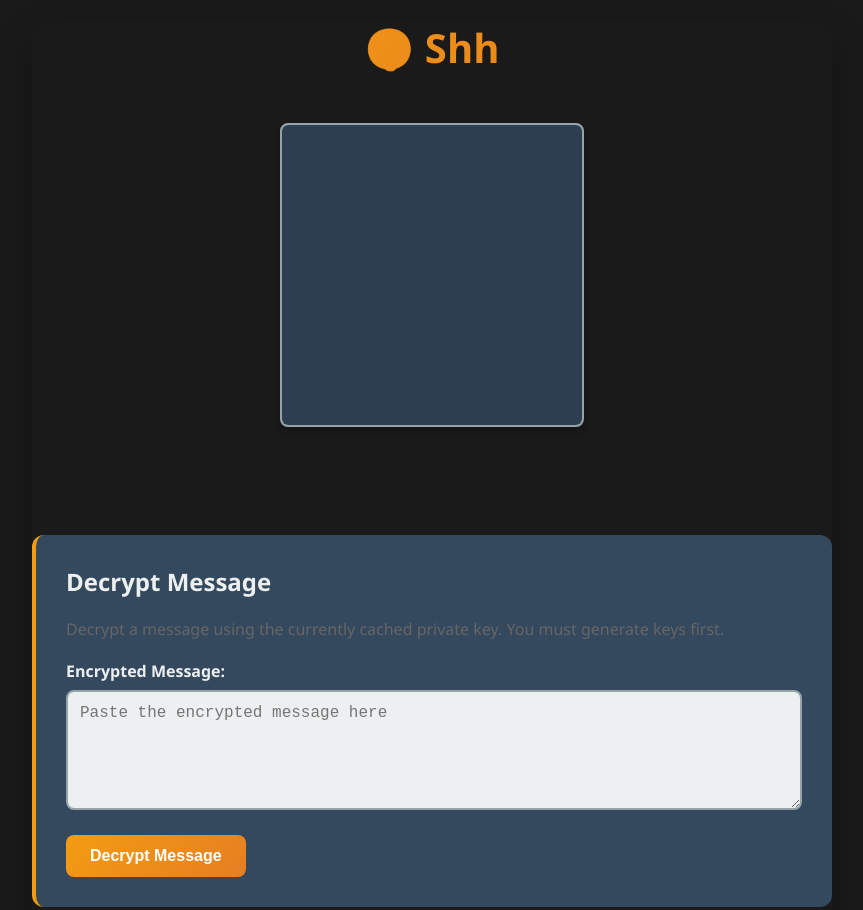
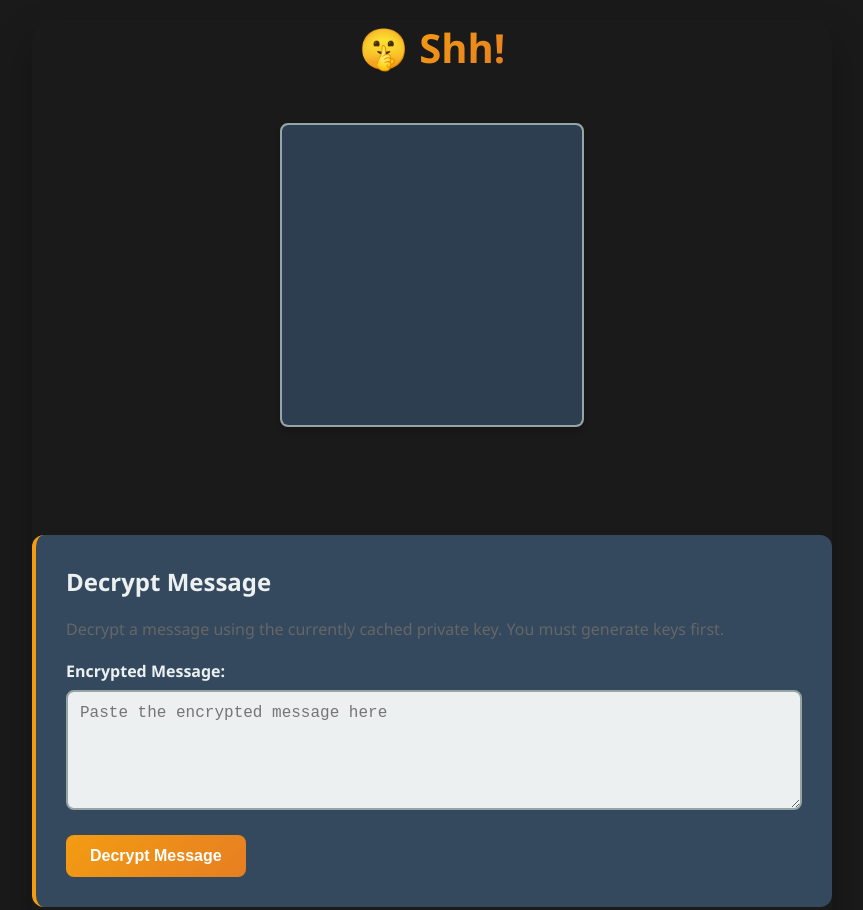
Before and after one commit to filipesoccol/shh, a website built with Vite: page index.html in a window 1280 px wide. Shown: the top 910 px of the page, without its empty margins (208-1071 px from the left). Built offline with nearby package versions, Linux system fonts and the light colour scheme.

Commit message:
Small tweaks to title.

```diff
--- a/index.html
+++ b/index.html
@@ -11,7 +11,7 @@
 </head>
 <body>
     <div class="container">
-        <h1>🤫 Shh</h1>
+        <h1>🤫 <span class="gradient-text">Shh!</span></h1>
         <div class="canvas-container">
             <div class="canvas-flip-container" id="canvasFlipContainer">
                 <div class="canvas-front">
--- a/styles.css
+++ b/styles.css
@@ -52,6 +52,10 @@ h1 {
     color: var(--text-primary);
     margin-bottom: 30px;
     font-size: 2.5em;
+}
+
+/* Apply gradient only to the text part, not emojis */
+h1 .gradient-text {
     background: linear-gradient(135deg, var(--accent-primary), var(--accent-secondary));
     -webkit-background-clip: text;
     -webkit-text-fill-color: transparent;
```
